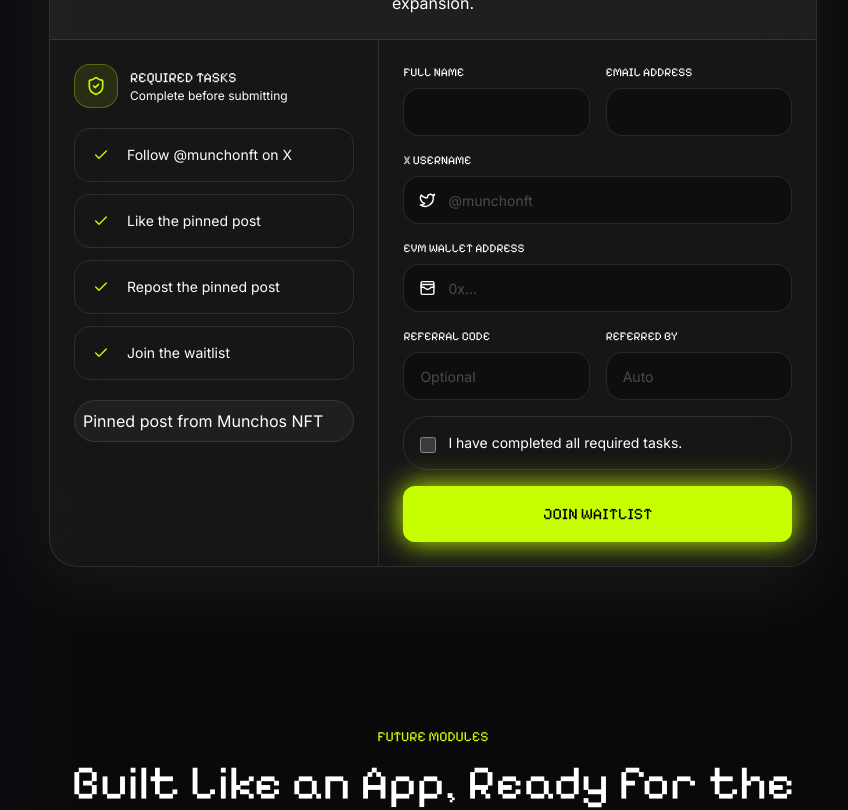
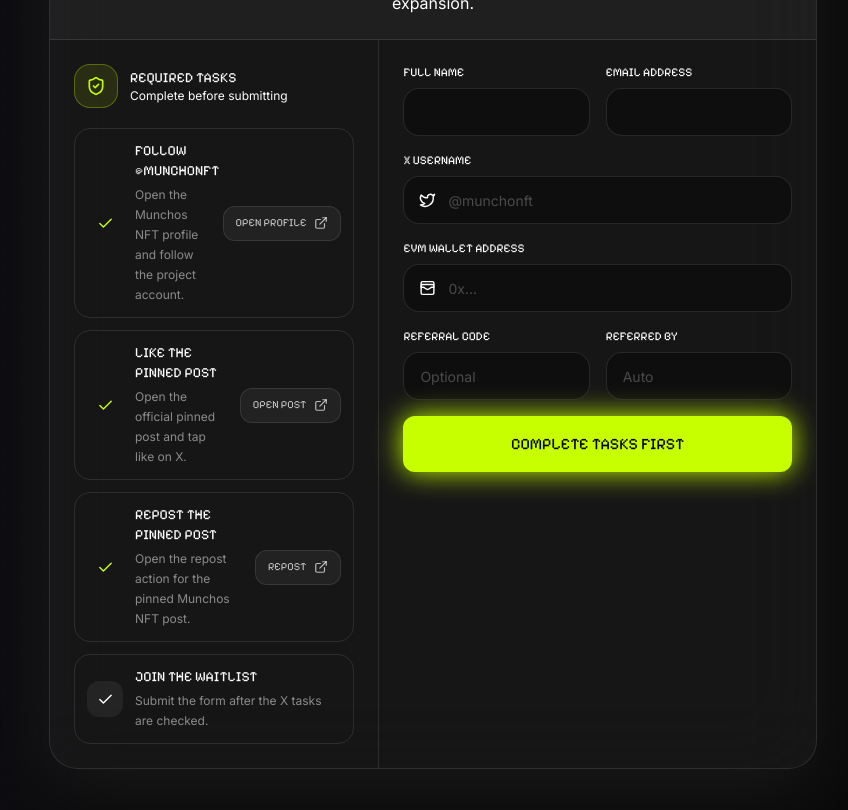
Before and after one commit to donvip1/munchosnft, a Next.js app: page / in a window 1280 px wide. Shown: the part 1540-2350 px from the top of the page, without its empty margins (207-1055 px from the left). Built offline with nearby package versions, Linux system fonts and the light colour scheme; no server answers.

Commit message:
Add waitlist task action buttons

```diff
--- a/src/config/site.ts
+++ b/src/config/site.ts
@@ -10,11 +10,30 @@
   supportEmail: "community@munchosnft.xyz"
 } as const;
 
-export const waitlistTasks = [
-  `Follow @${siteConfig.handle} on X`,
-  "Like the pinned post",
-  "Repost the pinned post",
-  "Join the waitlist"
+export const pinnedPostId = "2076332062122955242";
+
+export const waitlistTaskActions = [
+  {
+    id: "follow",
+    title: `Follow @${siteConfig.handle}`,
+    description: "Open the Munchos NFT profile and follow the project account.",
+    actionLabel: "Open Profile",
+    url: siteConfig.xUrl
+  },
+  {
+    id: "like",
+    title: "Like the pinned post",
+    description: "Open the official pinned post and tap like on X.",
+    actionLabel: "Open Post",
+    url: siteConfig.pinnedPostUrl
+  },
+  {
+    id: "repost",
+    title: "Repost the pinned post",
+    description: "Open the repost action for the pinned Munchos NFT post.",
+    actionLabel: "Repost",
+    url: `https://x.com/intent/retweet?tweet_id=${pinnedPostId}`
+  }
 ] as const;
 
 export const futureFeatures = [
--- a/src/features/waitlist/components/WaitlistCard.tsx
+++ b/src/features/waitlist/components/WaitlistCard.tsx
@@ -3,18 +3,17 @@
 import { motion } from "framer-motion";
 import Image from "next/image";
 import { useSearchParams } from "next/navigation";
-import { FormEvent, ReactNode, useMemo, useState } from "react";
-import { Check, Loader2, ShieldCheck, Twitter, WalletCards } from "lucide-react";
+import { FormEvent, ReactNode, useEffect, useMemo, useRef, useState } from "react";
+import { Check, CheckCircle2, ExternalLink, Loader2, ShieldCheck, Twitter, WalletCards } from "lucide-react";
 
 import { Button } from "@/components/ui/Button";
 import { GlassCard } from "@/components/ui/GlassCard";
 import { StatusPill } from "@/components/ui/StatusPill";
-import { siteConfig, waitlistTasks } from "@/config/site";
+import { siteConfig, waitlistTaskActions } from "@/config/site";
 import { submitWaitlist } from "@/lib/waitlist-api";
 import type { WaitlistFailure, WaitlistPayload, WaitlistSuccess as WaitlistSuccessType } from "@/types/waitlist";
 
 import { WaitlistSuccess } from "./WaitlistSuccess";
-import { XPostEmbed } from "./XPostEmbed";
 
 const initialState: WaitlistPayload = {
   fullName: "",
@@ -26,27 +25,106 @@
   taskCompleted: false
 };
 
+const TASK_CONFIRMATION_DELAY_MS = 6000;
+
+type TaskId = (typeof waitlistTaskActions)[number]["id"];
+type TaskStatus = "idle" | "checking" | "complete";
+
+function createInitialTaskStatus() {
+  return waitlistTaskActions.reduce(
+    (status, task) => ({
+      ...status,
+      [task.id]: "idle"
+    }),
+    {} as Record<TaskId, TaskStatus>
+  );
+}
+
+function createInitialTaskCountdown() {
+  return waitlistTaskActions.reduce(
+    (countdown, task) => ({
+      ...countdown,
+      [task.id]: 0
+    }),
+    {} as Record<TaskId, number>
+  );
+}
+
 export function WaitlistCard() {
   const searchParams = useSearchParams();
   const referredBy = useMemo(() => searchParams.get("ref") ?? "", [searchParams]);
   const [form, setForm] = useState<WaitlistPayload>({ ...initialState, referredBy });
+  const [taskStatus, setTaskStatus] = useState<Record<TaskId, TaskStatus>>(
+    createInitialTaskStatus
+  );
+  const [taskCountdown, setTaskCountdown] = useState<Record<TaskId, number>>(
+    createInitialTaskCountdown
+  );
   const [fieldErrors, setFieldErrors] = useState<WaitlistFailure["fieldErrors"]>({});
   const [statusMessage, setStatusMessage] = useState("");
   const [isSubmitting, setIsSubmitting] = useState(false);
   const [success, setSuccess] = useState<WaitlistSuccessType | null>(null);
+  const taskTimers = useRef<number[]>([]);
+  const allTasksComplete = waitlistTaskActions.every(
+    (task) => taskStatus[task.id] === "complete"
+  );
+
+  useEffect(() => {
+    const timers = taskTimers.current;
+
+    return () => {
+      timers.forEach((timer) => window.clearTimeout(timer));
+    };
+  }, []);
 
   function updateField<K extends keyof WaitlistPayload>(field: K, value: WaitlistPayload[K]) {
     setForm((current) => ({ ...current, [field]: value }));
     setFieldErrors((current) => ({ ...current, [field]: undefined }));
   }
 
+  function handleTaskClick(task: (typeof waitlistTaskActions)[number]) {
+    if (taskStatus[task.id] === "checking") {
+      return;
+    }
+
+    window.open(task.url, "_blank", "noopener,noreferrer");
+    setStatusMessage("");
+    setFieldErrors((current) => ({ ...current, taskCompleted: undefined }));
+    setTaskStatus((current) => ({ ...current, [task.id]: "checking" }));
+    setTaskCountdown((current) => ({ ...current, [task.id]: 6 }));
+
+    const intervalId = window.setInterval(() => {
+      setTaskCountdown((current) => ({
+        ...current,
+        [task.id]: Math.max((current[task.id] ?? 1) - 1, 0)
+      }));
+    }, 1000);
+
+    const timeoutId = window.setTimeout(() => {
+      window.clearInterval(intervalId);
+      setTaskStatus((current) => ({ ...current, [task.id]: "complete" }));
+      setTaskCountdown((current) => ({ ...current, [task.id]: 0 }));
+    }, TASK_CONFIRMATION_DELAY_MS);
+
+    taskTimers.current.push(intervalId, timeoutId);
+  }
+
   async function handleSubmit(event: FormEvent<HTMLFormElement>) {
     event.preventDefault();
-    setIsSubmitting(true);
     setStatusMessage("");
     setFieldErrors({});
 
-    const response = await submitWaitlist({ ...form, referredBy });
+    if (!allTasksComplete) {
+      setStatusMessage("Complete the required X tasks before joining the waitlist.");
+      setFieldErrors({
+        taskCompleted: "Open and confirm every required X task button first."
+      });
+      return;
+    }
+
+    setIsSubmitting(true);
+
+    const response = await submitWaitlist({ ...form, referredBy, taskCompleted: true });
     setIsSubmitting(false);
 
     if (!response.ok) {
@@ -107,21 +185,79 @@
             </div>
 
             <div className="mt-5 space-y-3">
-              {waitlistTasks.map((task) => (
-                <div
-                  className="flex items-center gap-3 rounded-2xl border border-white/10 bg-black/24 p-3"
-                  key={task}
-                >
-                  <span className="flex h-7 w-7 shrink-0 items-center justify-center rounded-xl bg-lemon/12 text-lemon">
-                    <Check aria-hidden="true" size={16} />
+              {waitlistTaskActions.map((task) => {
+                const status = taskStatus[task.id];
+                const isChecking = status === "checking";
+                const isComplete = status === "complete";
+
+                return (
+                  <button
+                    className={`group flex w-full items-center gap-3 rounded-2xl border p-3 text-left transition ${
+                      isComplete
+                        ? "border-lemon/35 bg-lemon/[0.08]"
+                        : "border-white/10 bg-black/24 hover:border-lemon/35 hover:bg-white/[0.06]"
+                    }`}
+                    disabled={isChecking}
+                    key={task.id}
+                    type="button"
+                    onClick={() => handleTaskClick(task)}
+                  >
+                    <span
+                      className={`flex h-9 w-9 shrink-0 items-center justify-center rounded-xl ${
+                        isComplete ? "bg-lemon text-black" : "bg-lemon/12 text-lemon"
+                      }`}
+                    >
+                      {isComplete ? (
+                        <CheckCircle2 aria-hidden="true" size={18} />
+                      ) : (
+                        <Check aria-hidden="true" size={17} />
+                      )}
+                    </span>
+                    <span className="min-w-0 flex-1">
+                      <span className="block font-pixel text-sm uppercase text-white">
+                        {task.title}
+                      </span>
+                      <span className="mt-1 block text-xs leading-5 text-white/50">
+                        {task.description}
+                      </span>
+                    </span>
+                    <span className="flex shrink-0 items-center gap-2 rounded-xl border border-white/10 bg-white/[0.05] px-3 py-2 font-pixel text-[11px] uppercase text-white/70">
+                      {isComplete
+                        ? "Checked"
+                        : isChecking
+                          ? `${taskCountdown[task.id]}s`
+                          : task.actionLabel}
+                      {!isChecking && !isComplete ? <ExternalLink aria-hidden="true" size={14} /> : null}
+                    </span>
+                  </button>
+                );
+              })}
+
+              <div
+                className={`rounded-2xl border p-3 ${
+                  allTasksComplete
+                    ? "border-lemon/30 bg-lemon/[0.07] text-lemon"
+                    : "border-white/10 bg-black/24 text-white/56"
+                }`}
+              >
+                <div className="flex items-center gap-3">
+                  <span className="flex h-9 w-9 shrink-0 items-center justify-center rounded-xl bg-white/[0.06]">
+                    <Check aria-hidden="true" size={17} />
                   </span>
-                  <span className="text-sm text-white/72">{task}</span>
+                  <div>
+                    <p className="font-pixel text-sm uppercase text-white">Join the waitlist</p>
+                    <p className="mt-1 text-xs leading-5 text-white/50">
+                      Submit the form after the X tasks are checked.
+                    </p>
+                  </div>
                 </div>
-              ))}
-            </div>
+              </div>
 
-            <div className="mt-5">
-              <XPostEmbed />
+              {fieldErrors?.taskCompleted ? (
+                <p className="rounded-2xl border border-red-400/30 bg-red-500/10 p-3 text-xs leading-5 text-red-200">
+                  {fieldErrors.taskCompleted}
+                </p>
+              ) : null}
             </div>
           </div>
 
@@ -178,23 +314,6 @@
               />
             </div>
 
-            <label className="flex cursor-pointer items-start gap-3 rounded-3xl border border-white/10 bg-black/24 p-4">
-              <input
-                className="mt-1 h-4 w-4 rounded border-white/30 bg-transparent accent-lemon"
-                type="checkbox"
-                checked={form.taskCompleted}
-                onChange={(event) => updateField("taskCompleted", event.target.checked)}
-              />
-              <span>
-                <span className="block text-sm text-white">
-                  I have completed all required tasks.
-                </span>
-                {fieldErrors?.taskCompleted ? (
-                  <span className="mt-1 block text-xs text-red-300">{fieldErrors.taskCompleted}</span>
-                ) : null}
-              </span>
-            </label>
-
             {statusMessage ? (
               <p className="rounded-2xl border border-red-400/30 bg-red-500/10 p-3 text-sm text-red-200">
                 {statusMessage}
@@ -203,7 +322,7 @@
 
             <Button className="w-full" disabled={isSubmitting} size="lg" type="submit">
               {isSubmitting ? <Loader2 className="animate-spin" aria-hidden="true" size={18} /> : null}
-              Join Waitlist
+              {allTasksComplete ? "Join Waitlist" : "Complete Tasks First"}
             </Button>
           </form>
         </div>
```
